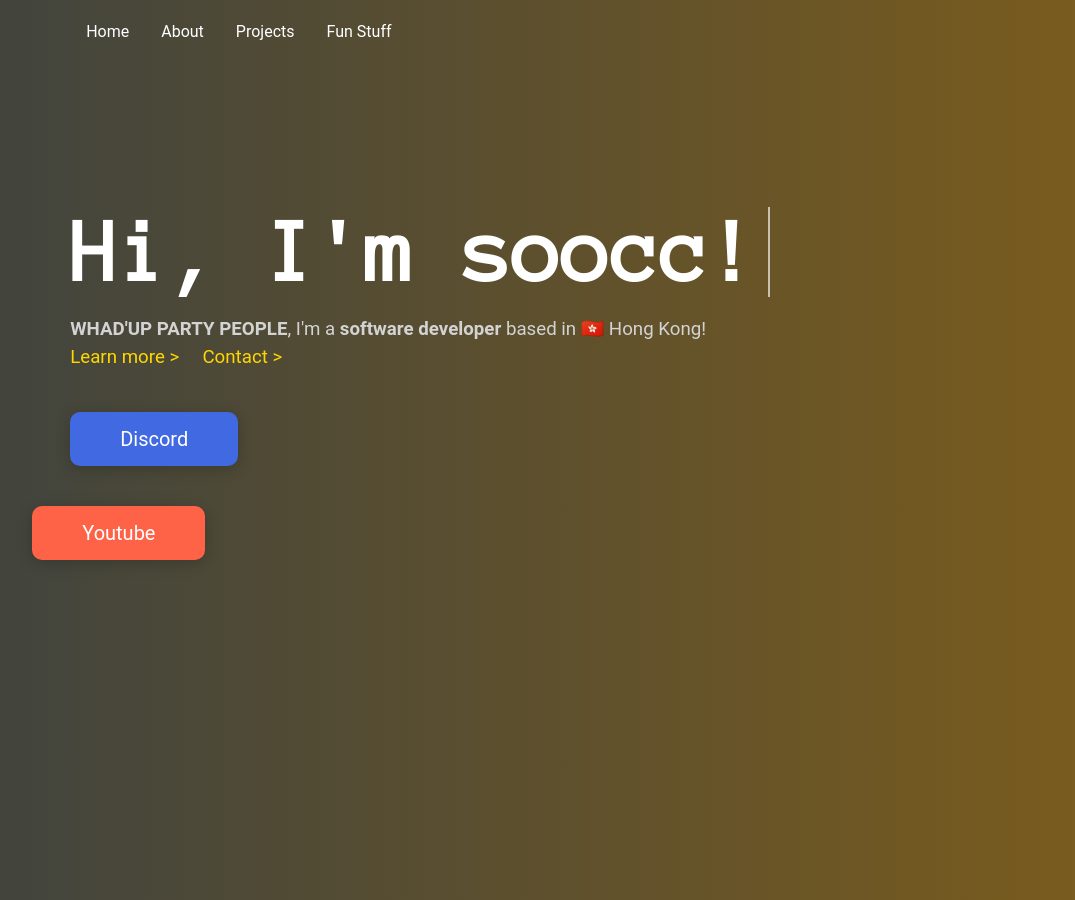
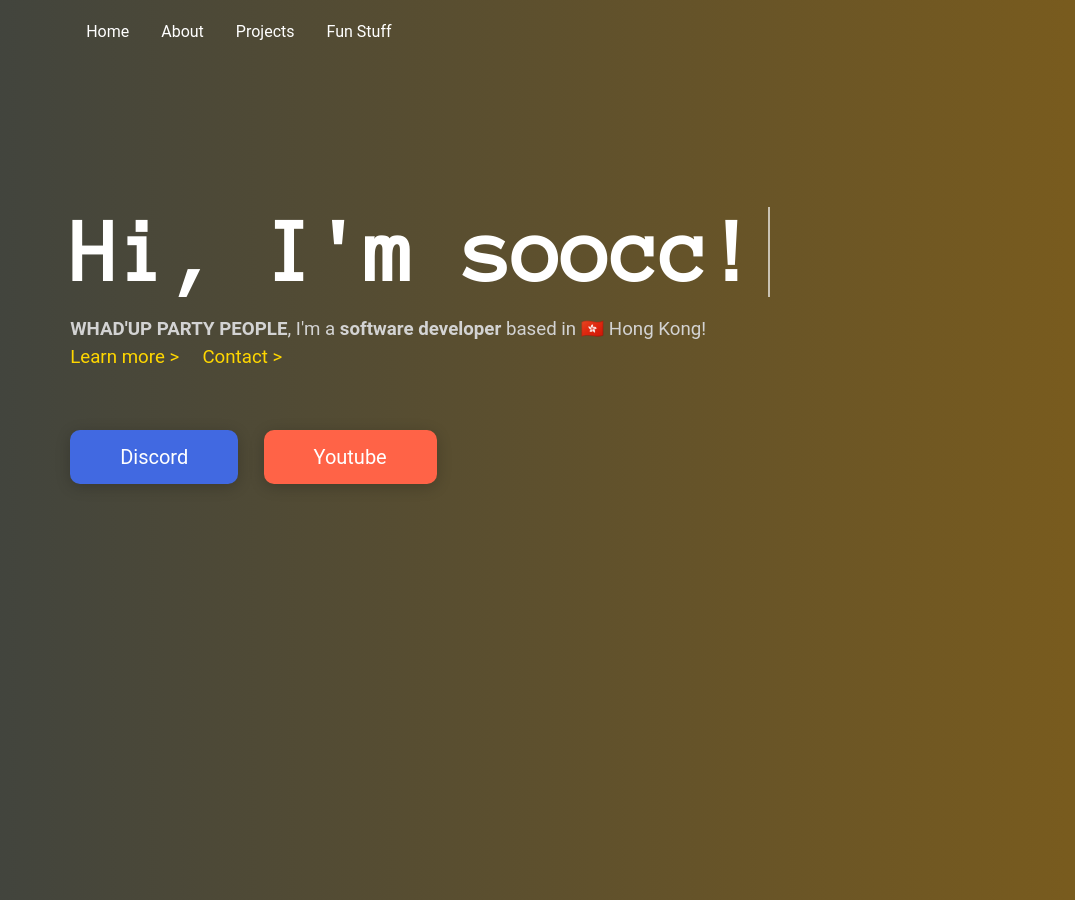
Before and after one commit to soocc/sooccsocks2, a Jekyll site: the page built from index.html, in a window 1280 px wide. Shown: the whole page, without its empty margins (1-1076 px from the left). Built offline with Jekyll 4.4.1, drawn with Linux system fonts in a browser that asks for light colours; some web fonts are replaced.

Commit message:
Update styles.css

```diff
--- a/styles/styles.css
+++ b/styles/styles.css
@@ -84,7 +84,8 @@
   color: black;
   background-color: #d9f1fe;
   font-size: 20px;
-  display: table;
+  display: block;
+  float: left;
   text-decoration: none;
   margin-top: 40px;
   padding-left: 50px;
@@ -98,7 +99,7 @@
 }
 
 .abutton:hover {
-  margin-top: -2px;
+  margin-top: 37px;
   opacity: 70%
 }
 
```
